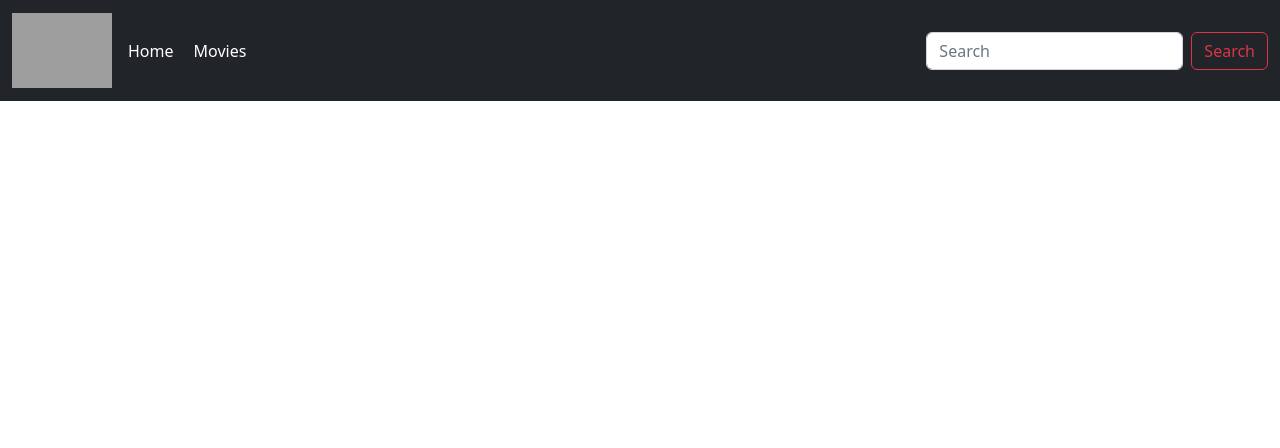
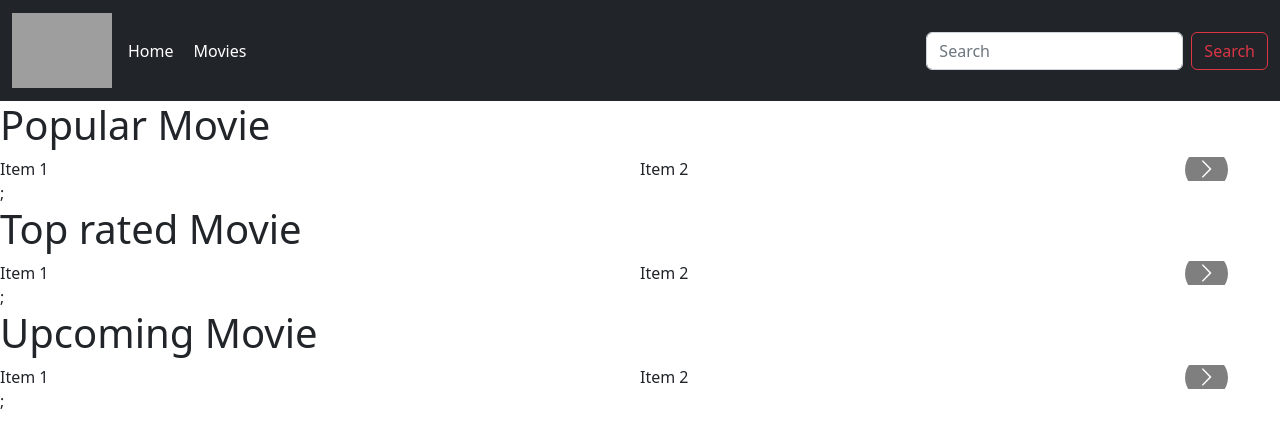
Before and after one commit to choijongan/NETFLIX-Project, a React (Create React App) app in the folder netflix-jongan/: page / in a window 1280 px wide. Shown: the top 448 px of the page. Built offline with nearby package versions, Linux system fonts and the light colour scheme; no server answers; grey boxes are pictures that could not be loaded.

Commit message:
영화 슬라이드

```diff
--- a/netflix-jongan/package.json
+++ b/netflix-jongan/package.json
@@ -11,6 +11,7 @@
     "react": "^18.2.0",
     "react-bootstrap": "^2.6.0",
     "react-dom": "^18.2.0",
+    "react-multi-carousel": "^2.8.2",
     "react-redux": "^8.0.5",
     "react-router-dom": "^6.4.3",
     "react-scripts": "5.0.1",
--- /dev/null
+++ b/netflix-jongan/src/components/MovieSlide.js
@@ -0,0 +1,37 @@
+import React from 'react'
+import Carousel from 'react-multi-carousel';
+import 'react-multi-carousel/lib/styles.css';
+
+const responsive = {
+    superLargeDesktop: {
+      // the naming can be any, depends on you.
+      breakpoint: { max: 4000, min: 3000 },
+      items: 5
+    },
+    desktop: {
+      breakpoint: { max: 3000, min: 1024 },
+      items: 3
+    },
+    tablet: {
+      breakpoint: { max: 1024, min: 464 },
+      items: 2
+    },
+    mobile: {
+      breakpoint: { max: 464, min: 0 },
+      items: 1
+    }
+  };
+const MovieSlide = ( {movies} ) => {
+  return (
+    <div>
+        <Carousel responsive={responsive}>
+            <div>Item 1</div>
+            <div>Item 2</div>
+            <div>Item 3</div>
+            <div>Item 4</div>
+</Carousel>;
+    </div>
+  )
+}
+
+export default MovieSlide
--- a/netflix-jongan/src/page/Home.js
+++ b/netflix-jongan/src/page/Home.js
@@ -2,6 +2,7 @@
 import { useDispatch, useSelector } from 'react-redux'
 import { movieAction } from '../redux/action/MovieAction'
 import Banner from '../components/Banner'
+import MovieSlide from '../components/MovieSlide'
 
 const Home = () => {
   const dispatch = useDispatch()
@@ -13,6 +14,13 @@
   return ( //조건부 렌더링, popularmovies.results값이 있으면 banner를 보여준다는 뜻.
     <div>
       {popularMovies.results && <Banner movie={popularMovies.results[0]} />}
+
+      <h1>Popular Movie</h1>
+      <MovieSlide movies={popularMovies} />
+      <h1>Top rated Movie</h1>
+      <MovieSlide movies={topRatedMovies} />
+      <h1>Upcoming Movie</h1>
+      <MovieSlide movies={upcomingMovies} />
     </div>
   )
 }
```
Also changed, not shown: 1 other file (tests, documents, lock files or other folders).
